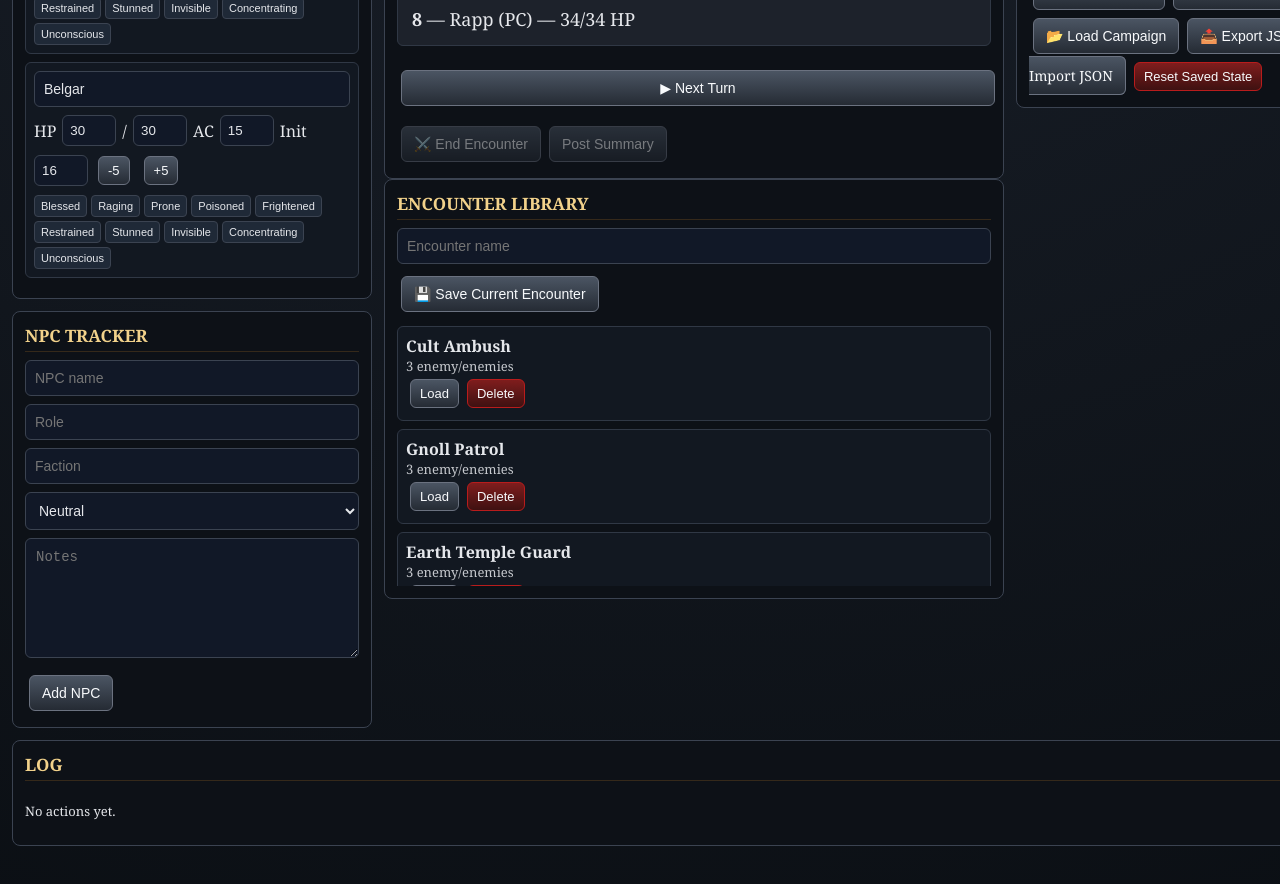
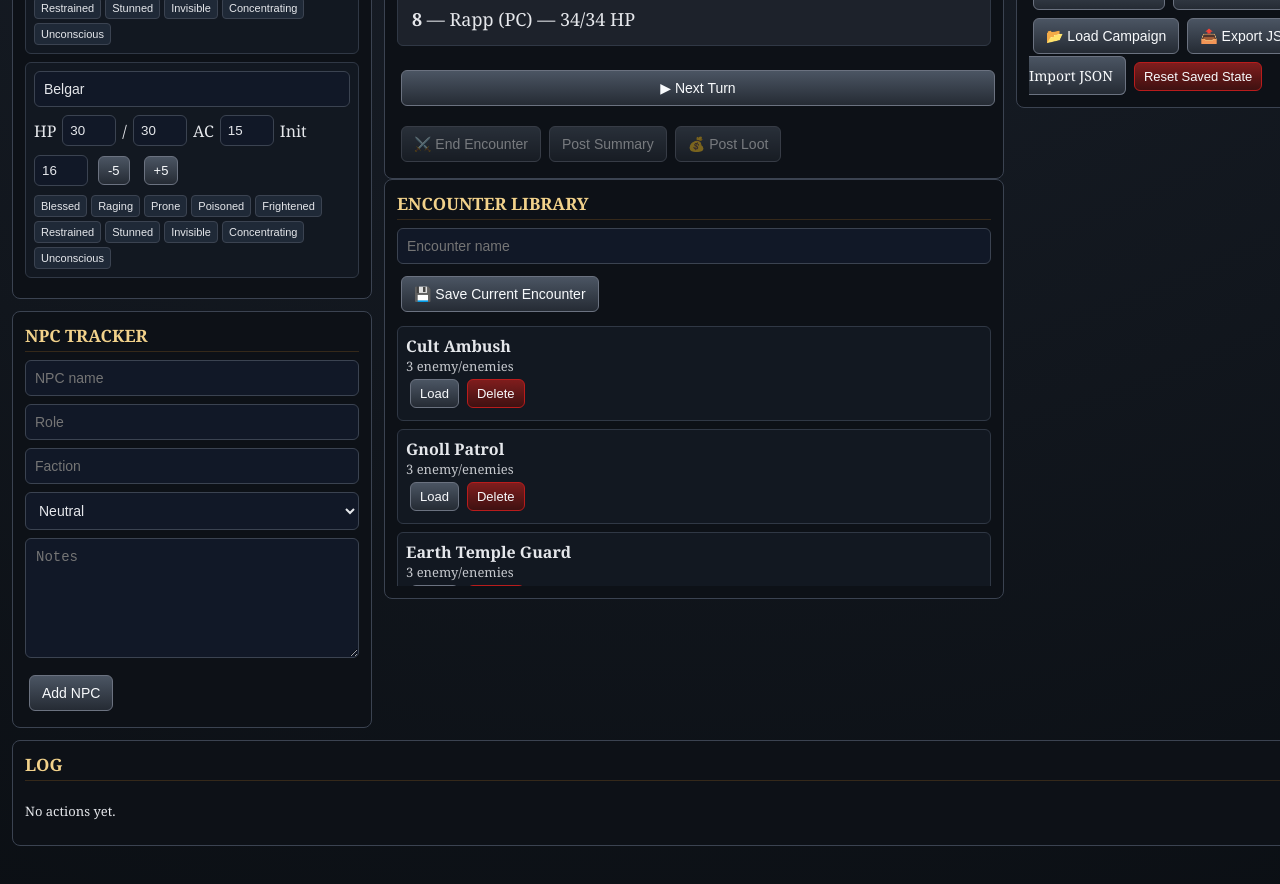
Before and after one commit to hahnfahn-web/greyhawk-console, a React (Vite) app: page / in a window 1280 px wide. Shown: the part 960-1844 px from the top of the page. Built offline with nearby package versions, Linux system fonts and the light colour scheme.

Commit message:
Combat Director v1 improvements

```diff
--- a/src/App.jsx
+++ b/src/App.jsx
@@ -604,27 +604,52 @@ Earth Node Progress: ${nodeProgress}%`;
   };
 
   const buildEncounterSummary = () => {
-    const defeated = defeatedEnemies;
-    const totalXp = defeated.reduce((sum, e) => sum + Number(e.xp || 0), 0);
+    const NL = String.fromCharCode(10);
+
+    const defeated = defeatedEnemies || [];
+
+    const totalXp = defeated.reduce(
+      (sum, enemy) => sum + Number(enemy.xp || 0),
+      0
+    );
+
     const partyCount = Math.max(party.length, 1);
     const perPlayer = Math.floor(totalXp / partyCount);
-    const loot = defeated.flatMap((e) => e.loot || []);
-    return `## ⚔️ Encounter Complete — ${activeEncounterName || "Current Encounter"}
 
-**Rounds:** ${round}
+    const loot = defeated.flatMap((enemy) => enemy.loot || []);
 
-### Enemies Defeated
-${defeated.length ? defeated.map((e) => `• ${e.name} (${e.xp || 0} XP)`).join("\n") : "None recorded"}
+    const defeatedLines = defeated.length
+      ? defeated
+          .map((enemy) => "• " + enemy.name + " (" + (enemy.xp || 0) + " XP)")
+          .join(NL)
+      : "None recorded";
 
-### XP Awarded
-**Total XP:** ${totalXp}
-**Per Character:** ${perPlayer}
+    const lootLines = loot.length
+      ? loot.map((item) => "• " + item).join(NL)
+      : "No treasure recorded.";
 
-### Treasure / Loot
-${loot.length ? loot.map((item) => `• ${item}`).join("\n") : "No treasure recorded."}
+    const noteLines = log.length
+      ? log.slice(0, 10).map((entry) => "• " + entry).join(NL)
+      : "No combat notes recorded.";
 
-### Combat Notes
-${log.slice(0, 10).map((entry) => `• ${entry}`).join("\n")}`;
+    return [
+      "## ⚔️ Encounter Complete — " + (activeEncounterName || "Current Encounter"),
+      "",
+      "Rounds: " + round,
+      "",
+      "=== Enemies Defeated ===",
+      defeatedLines,
+      "",
+      "=== XP Awarded ===",
+      "Total XP: " + totalXp,
+      "Per Character: " + perPlayer,
+      "",
+      "=== Treasure / Loot ===",
+      lootLines,
+      "",
+      "=== Combat Notes ===",
+      noteLines,
+    ].join(NL);
   };
 
   const endEncounter = () => {
@@ -635,7 +660,25 @@ ${log.slice(0, 10).map((entry) => `• ${entry}`).join("\n")}`;
 
   const postEncounterSummary = () => {
     const summary = encounterSummary || buildEncounterSummary();
-    postToDiscord("dm-control-room", summary);
+    postToDiscord(channel, summary);
+    addLog(`📡 Encounter summary posted to #${channel}.`);
+  };
+
+  const postEncounterLoot = () => {
+    const NL = String.fromCharCode(10);
+    const loot = defeatedEnemies.flatMap((e) => e.loot || []);
+    const lootLines = loot.length
+      ? loot.map((item) => "• " + item).join(NL)
+      : "No treasure recorded.";
+
+    const lootMessage = [
+      "## 💰 Treasure / Loot — " + activeEncounterName,
+      "",
+      lootLines,
+    ].join(NL);
+
+    postToDiscord("treasure-loot", lootMessage);
+    addLog("💰 Loot posted to #treasure-loot.");
   };
 
   const saveCampaign = () => {
@@ -763,6 +806,7 @@ ${log.slice(0, 10).map((entry) => `• ${entry}`).join("\n")}`;
             endEncounter={endEncounter}
             encounterSummary={encounterSummary}
             postEncounterSummary={postEncounterSummary}
+            postEncounterLoot={postEncounterLoot}
           />
           <EncounterLibraryPanel encounterName={encounterName} setEncounterName={setEncounterName} saveCurrentEncounter={saveCurrentEncounter} savedEncounters={savedEncounters} loadEncounter={loadEncounter} deleteEncounter={deleteEncounter} />
         </div>
@@ -830,7 +874,7 @@ function WorldClockPanel({ calendar, advanceTime }) {
   );
 }
 
-function CombatDirectorPanel({ round, active, initiative, turnIndex, nextTurn, resetCombat, loadCultAmbush, recordMonsterAction, defeatedEnemies, enemies, endEncounter, encounterSummary, postEncounterSummary }) {
+function CombatDirectorPanel({ round, active, initiative, turnIndex, nextTurn, resetCombat, loadCultAmbush, recordMonsterAction, defeatedEnemies, enemies, endEncounter, encounterSummary, postEncounterSummary, postEncounterLoot }) {
   const currentMonster = active?.type === "Enemy" ? active : null;
   const allEnemiesDefeated = enemies.length === 0 && defeatedEnemies.length > 0;
 
@@ -877,6 +921,7 @@ function CombatDirectorPanel({ round, active, initiative, turnIndex, nextTurn, r
       <div style={{ marginTop: 12 }}>
         <button style={allEnemiesDefeated ? buttonStyle : disabledButtonStyle} onClick={endEncounter} disabled={!allEnemiesDefeated}>⚔️ End Encounter</button>
         <button style={encounterSummary ? buttonStyle : disabledButtonStyle} onClick={postEncounterSummary} disabled={!encounterSummary}>Post Summary</button>
+        <button style={encounterSummary ? buttonStyle : disabledButtonStyle} onClick={postEncounterLoot} disabled={!encounterSummary}>💰 Post Loot</button>
       </div>
 
       {encounterSummary && <textarea style={{ ...textAreaStyle, minHeight: 220 }} value={encounterSummary} readOnly />}
```
